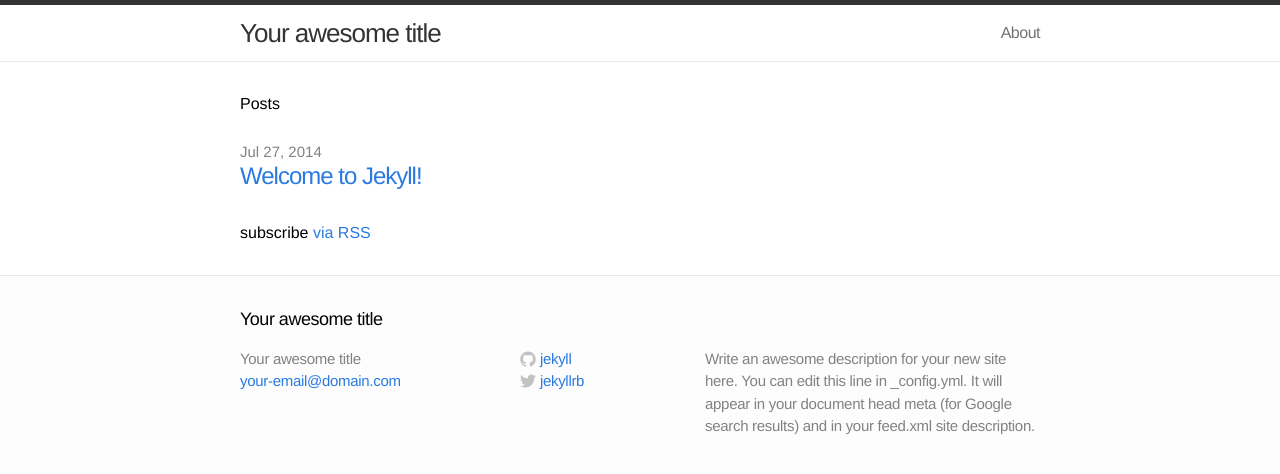
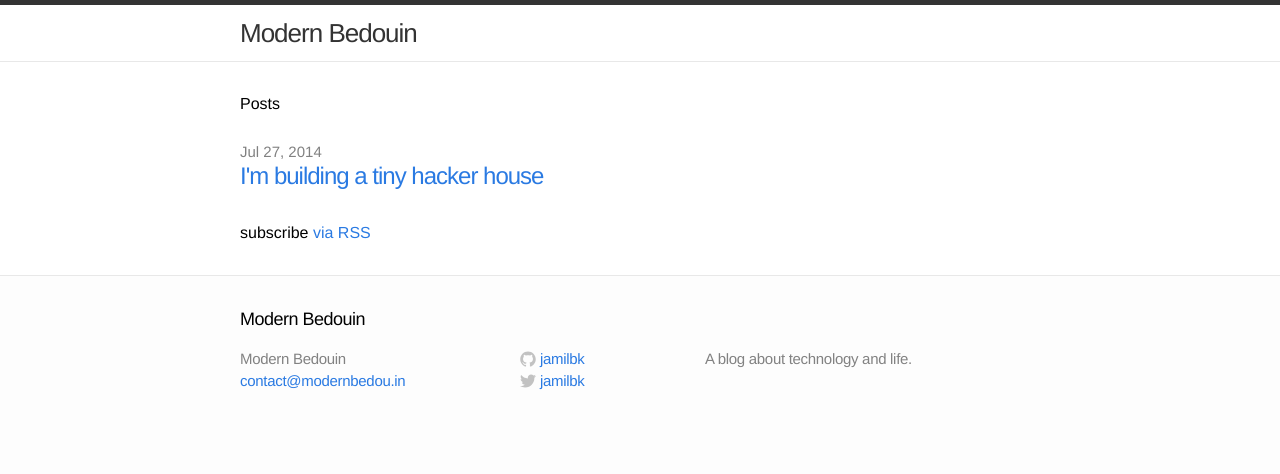
Before and after one commit to jamilbk/modernbedou.in, a Jekyll site: the page built from index.html, in a window 1280 px wide. Shown: the top 474 px of the page. Built offline with Jekyll 4.4.1, drawn with Linux system fonts in a browser that asks for light colours.

```diff
--- a/_config.yml
+++ b/_config.yml
@@ -1,11 +1,11 @@
 # Site settings
-title: Your awesome title
-email: your-email@domain.com
-description: "Write an awesome description for your new site here. You can edit this line in _config.yml. It will appear in your document head meta (for Google search results) and in your feed.xml site description."
+title: Modern Bedouin
+email: contact@modernbedou.in
+description: "A blog about technology and life."
 baseurl: ""
-url: "http://yourdomain.com"
-twitter_username: jekyllrb
-github_username:  jekyll
+url: "http://modernbedou.in"
+twitter_username: jamilbk
+github_username:  jamilbk
 
 # Build settings
 markdown: kramdown
--- a/_layouts/default.html
+++ b/_layouts/default.html
@@ -15,5 +15,6 @@
 
   {% include footer.html %}
 
+  <script src='/js/ga.js'></script>
   </body>
 </html>
--- /dev/null
+++ b/js/ga.js
@@ -0,0 +1,7 @@
+(function(i,s,o,g,r,a,m){i['GoogleAnalyticsObject']=r;i[r]=i[r]||function(){
+(i[r].q=i[r].q||[]).push(arguments)},i[r].l=1*new Date();a=s.createElement(o),
+m=s.getElementsByTagName(o)[0];a.async=1;a.src=g;m.parentNode.insertBefore(a,m)
+})(window,document,'script','//www.google-analytics.com/analytics.js','ga');
+
+ga('create', 'UA-18390529-3', 'auto');
+ga('send', 'pageview');
```
Also changed, not shown: _posts/2014-07-27-i'm-building-a-tiny-hacker-house.markdown (added, +45 -0 lines), _posts/2014-07-27-welcome-to-jekyll.markdown (deleted, +0 -24 lines), about.md (deleted, +0 -11 lines), feed.xml (+7 -16 lines). Lines whose indentation alone changed are shown as unchanged.
